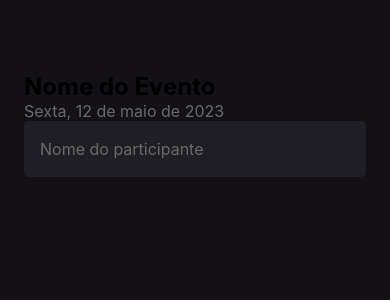
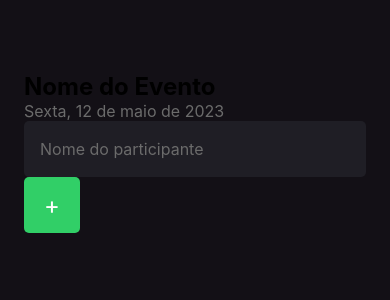
Before and after one commit to williamroger/ignite-reactnative-projeto-01, a React Native app: screen / in a window 390 px wide. Shown: the top 300 px of the page. Built offline with nearby package versions, Linux system fonts and the light colour scheme.

Commit message:
adicionado botão de adicionar

```diff
--- a/src/screens/Home/index.tsx
+++ b/src/screens/Home/index.tsx
@@ -1,7 +1,11 @@
-import { Text, TextInput, View } from 'react-native';
+import { Text, TextInput, View, TouchableOpacity } from 'react-native';
 import { styles } from './styles';
 
 export default function Home() {
+  function handleParticipantAdd() {
+    console.log('adicionar novo participante');
+  }
+
   return (
     <View style={styles.container}>
       <Text style={styles.eventName}>
@@ -15,6 +19,9 @@
         placeholder="Nome do participante"
         placeholderTextColor="#6B6B6B"
       />
+      <TouchableOpacity style={styles.button} onPress={handleParticipantAdd}>
+        <Text style={styles.buttonText}>+</Text>
+      </TouchableOpacity>
     </View>
   );
 }
--- a/src/screens/Home/styles.ts
+++ b/src/screens/Home/styles.ts
@@ -23,5 +23,17 @@
     color: '#FFF',
     padding: 16,
     fontSize: 16,
-  }
-})
+  },
+  button: {
+    width: 56,
+    height: 56,
+    borderRadius: 5,
+    backgroundColor: '#31CF67',
+    alignItems: 'center',
+    justifyContent: 'center',
+  },
+  buttonText: {
+    color: '#FFF',
+    fontSize: 24,
+  },
+});
```
